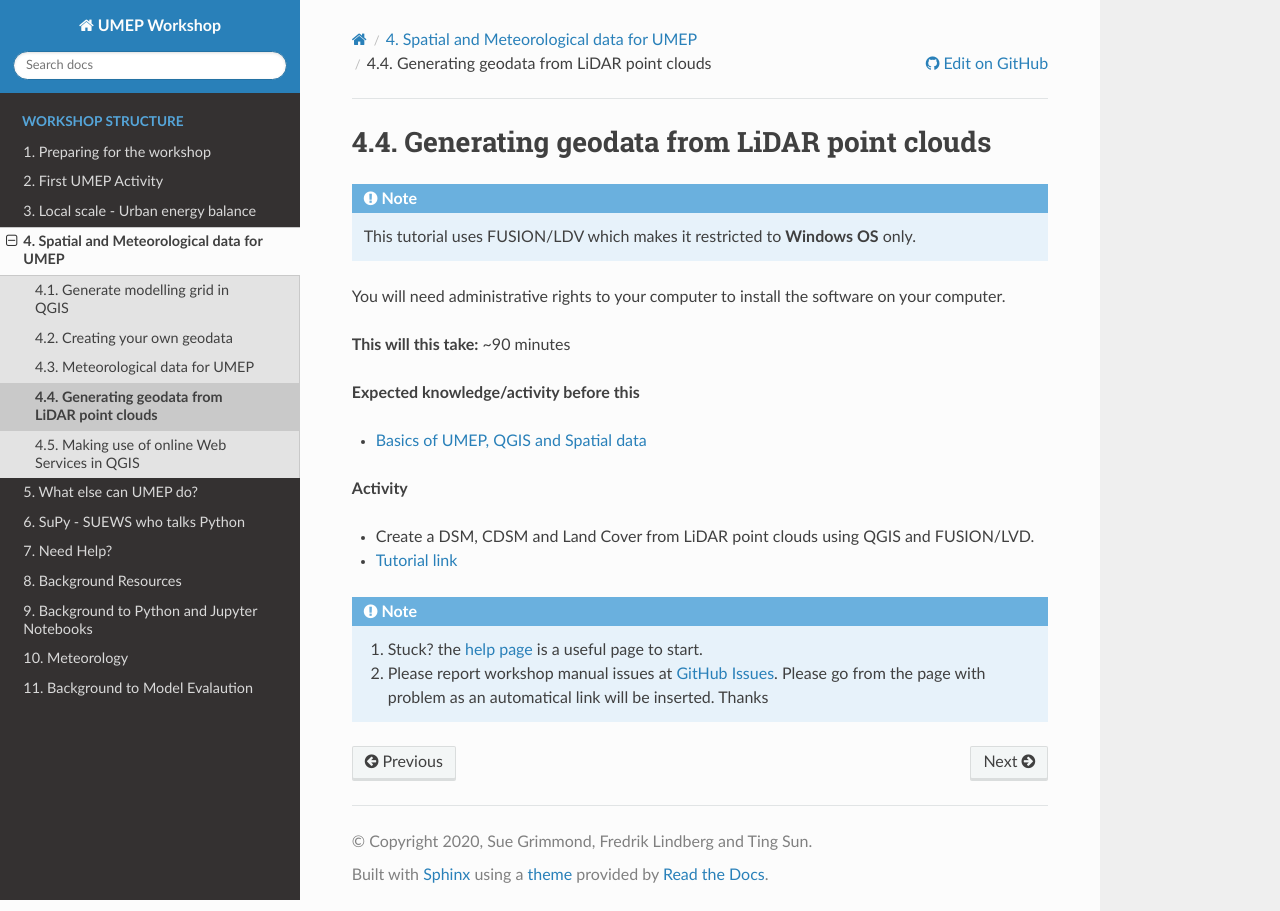
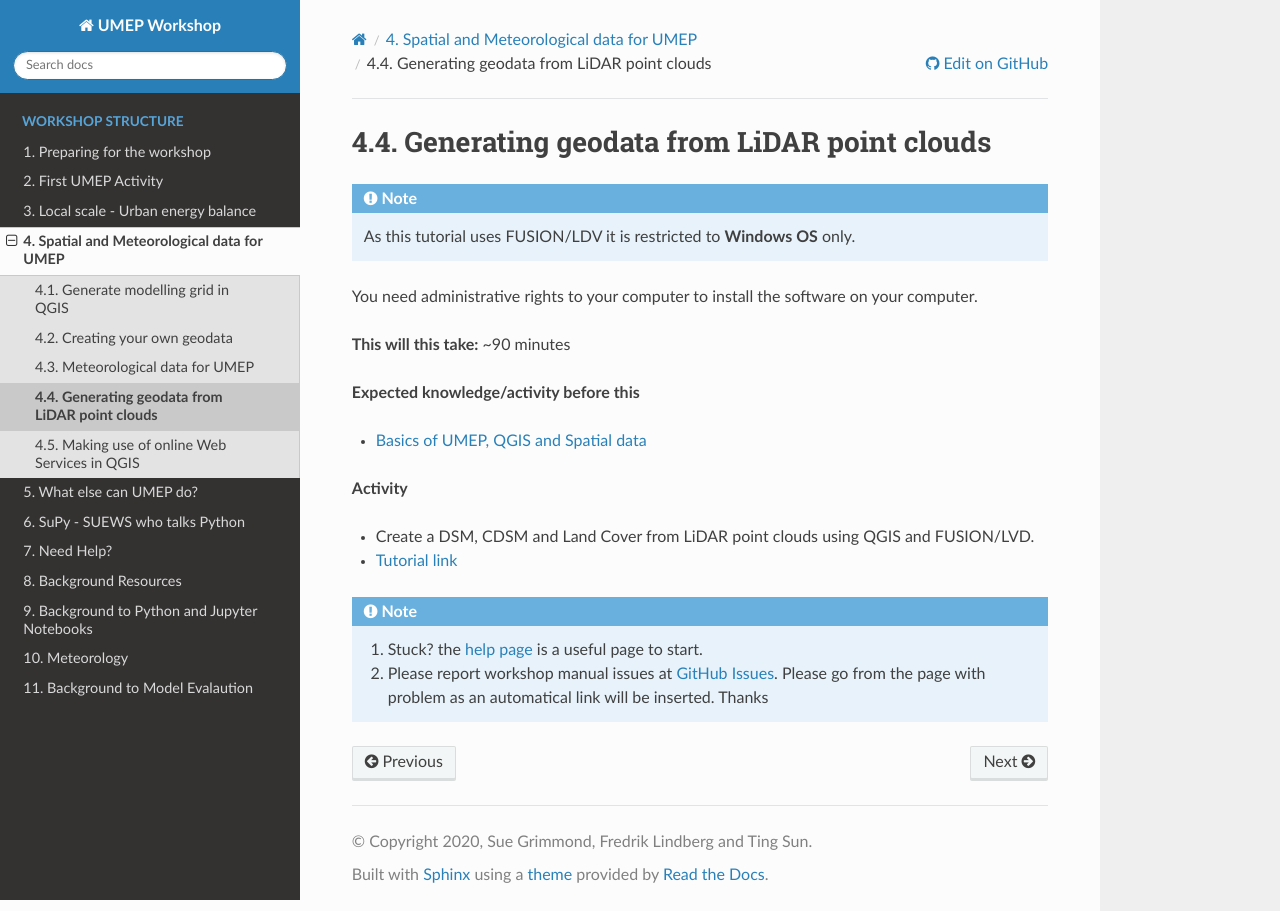
Before and after one commit to Urban-Meteorology-Reading/UMEP-Workshop, a Sphinx documentation site: the page built from source/GettingData/GIS3.rst, in a window 1280 px wide. Built offline with Sphinx 7.4.7 and the Read the Docs theme 2.0.0, drawn with Linux system fonts in a browser that asks for light colours; pages that are not in the unit, such as notebooks, are missing from menus.

Commit message:
Update GIS3.rst

```diff
--- a/source/GettingData/GIS3.rst
+++ b/source/GettingData/GIS3.rst
@@ -3,8 +3,8 @@
 Generating geodata from LiDAR point clouds
 ------------------------------------------
 
-.. note:: This tutorial uses FUSION/LDV which makes it restricted to **Windows OS** only.
-You will need administrative rights to your computer to install the software on your computer.
+.. note:: As this tutorial uses FUSION/LDV it is restricted to **Windows OS** only.
+You need administrative rights to your computer to install the software on your computer.
 
 **This will this take:** ~90 minutes
 
```
